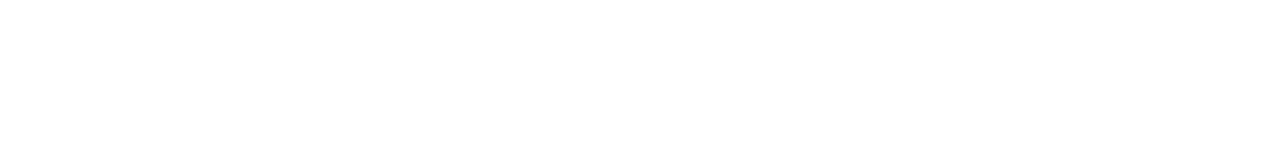
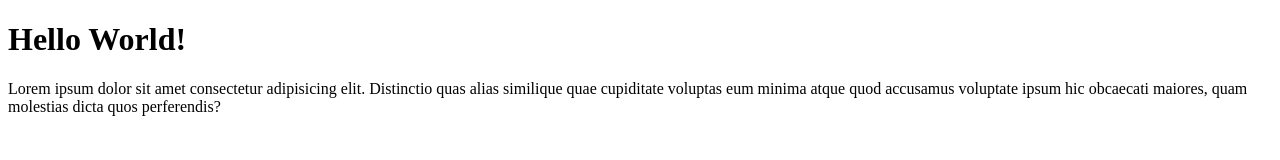
Before and after one commit to Adeildob/projeto-1, a plain HTML site: page index.html in a window 1280 px wide. Drawn offline with Linux system fonts and the light colour scheme.

```diff
--- a/index.html
+++ b/index.html
@@ -5,5 +5,13 @@
     <meta name="viewport" content="width=device-width, initial-scale=1.0" />
     <title>Curso Grtuito Git e GitHub</title>
   </head>
-  <body></body>
+  <body>
+    <h1>Hello World!</h1>
+    <p>
+      Lorem ipsum dolor sit amet consectetur adipisicing elit. Distinctio quas
+      alias similique quae cupiditate voluptas eum minima atque quod accusamus
+      voluptate ipsum hic obcaecati maiores, quam molestias dicta quos
+      perferendis?
+    </p>
+  </body>
 </html>
```
Also changed, not shown: 1 other file.
